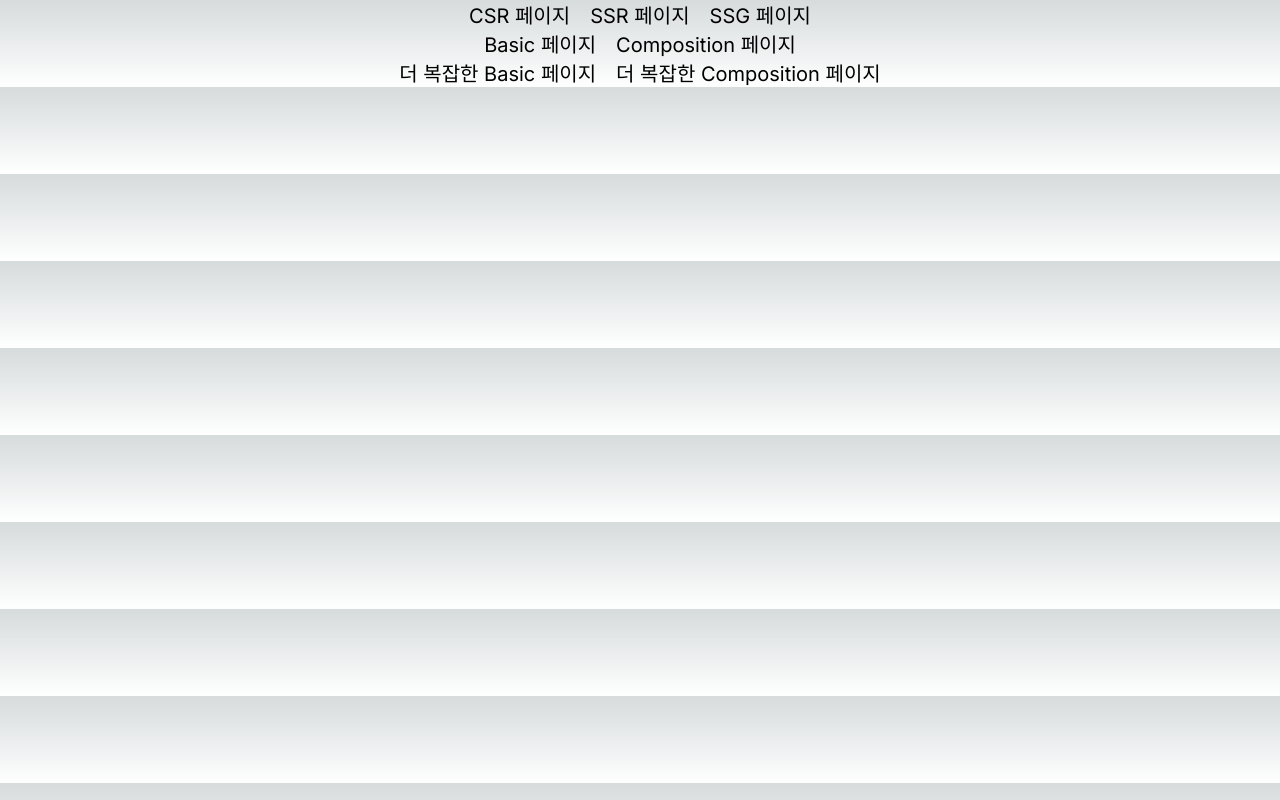
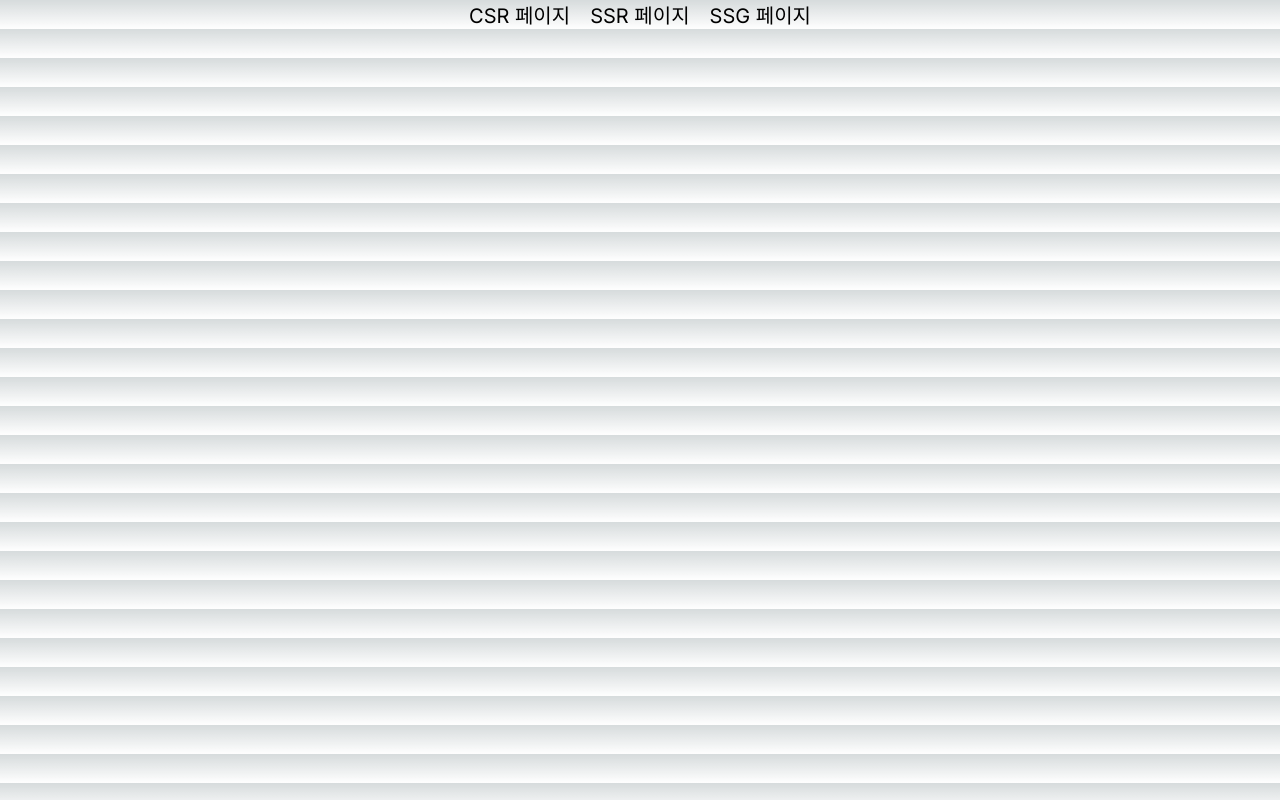
Before and after one commit to sekhyuni/nextjs-rendering, a Next.js app: page / in a window 1280 px wide. Built offline with nearby package versions, Linux system fonts and the light colour scheme.

Commit message:
feat: 사용하지 않는 Link 제거

```diff
--- a/src/app/page.tsx
+++ b/src/app/page.tsx
@@ -10,16 +10,6 @@ export default function Home() {
         <Link href="/ssr">SSR 페이지</Link>
         <Link href="/ssg">SSG 페이지</Link>
       </nav>
-      <nav className={styles.navigation}>
-        <Link href="/basic">Basic 페이지</Link>
-        <Link href="/composition">Composition 페이지</Link>
-      </nav>
-      <nav className={styles.navigation}>
-        <Link href="/basic-more-complex">더 복잡한 Basic 페이지</Link>
-        <Link href="/composition-more-complex">
-          더 복잡한 Composition 페이지
-        </Link>
-      </nav>
     </main>
   );
 }
```
